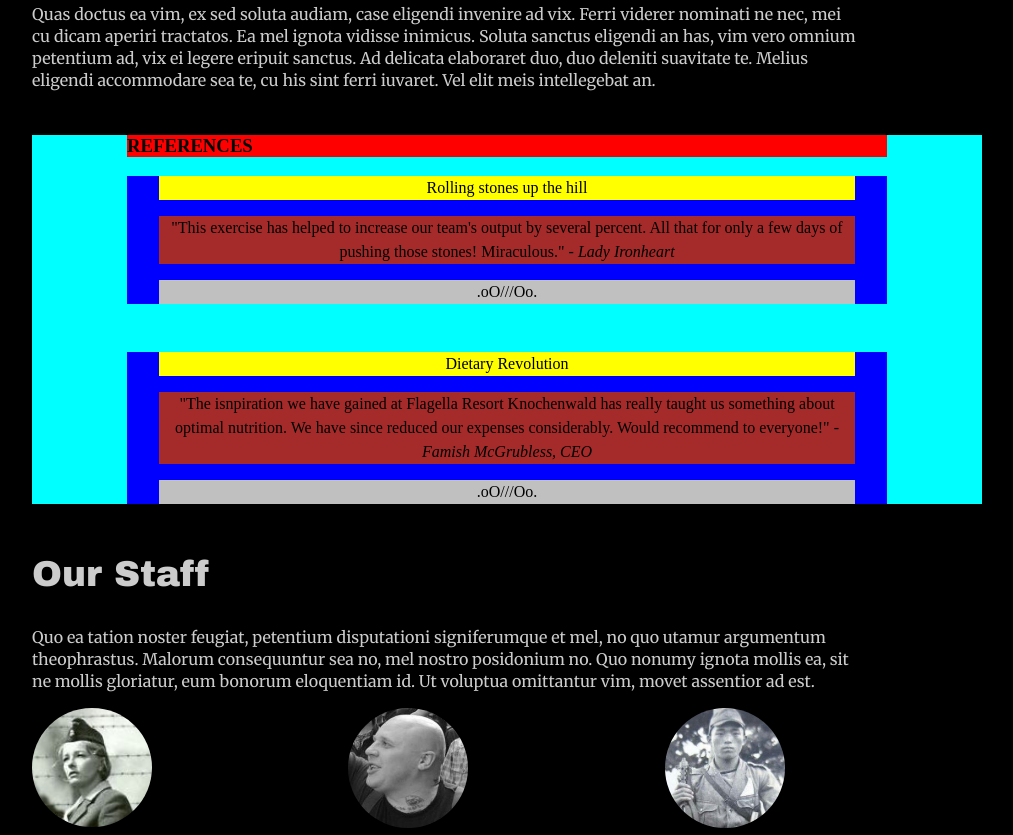
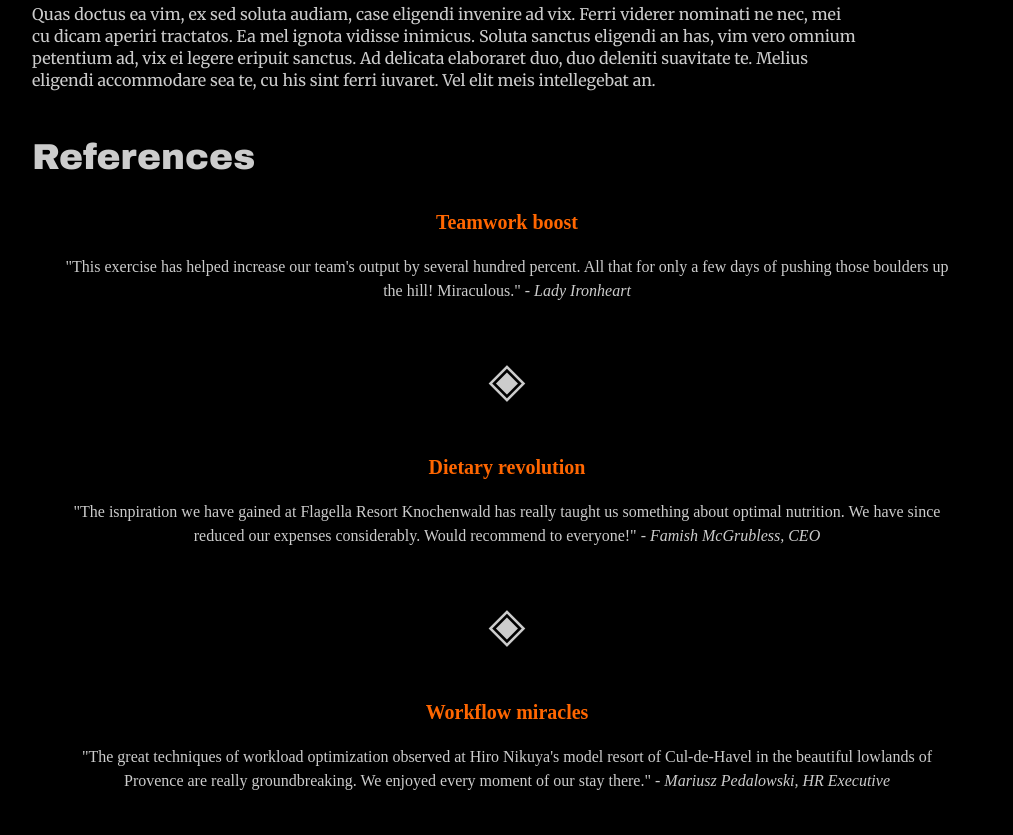
Before and after one commit to rainstormer/flagella, a plain HTML site: page index.html in a window 1280 px wide. Shown: the part 1307-2142 px from the top of the page, without its empty margins (133-1146 px from the left). Drawn offline with Linux system fonts and the light colour scheme.

Commit message:
refactor references section

```diff
--- a/assets/css/main.css
+++ b/assets/css/main.css
@@ -97,32 +97,19 @@
 
 
 /* CSS for references begins here */
- .title-article-x {
-     background-color: aqua;
-     margin: 1em auto;
-}
- .refs__header {
-     background-color: red;
-     width: 80%;
-     margin: 1em auto;
-}
  .refs__row {
-     background-color: blue;
-     width: 80%;
      margin: 0 auto 3em auto;
      text-align: center;
 }
- .refs__card {
-     background-color: green;
-     margin: 15px;
-}
  .refs__experience {
-     background-color: yellow;
+     font-size: 1.25rem;
+     color: var(--secondary-color, #ff6600);
      margin: 0 2em;
-     line-height: 1.5;
+     line-height: 1.25;
+     font-weight: bold;
 }
  .refs__testament {
-     background-color: brown;
+     color: var(--tertiary-color, #cccccc);
      margin: 0 2em;
      line-height: 1.5;
 }
@@ -130,9 +117,9 @@
      font-style: italic;
 }
  .refs__diamond {
-     background-color: silver;
+     font-size: 3rem;
+     color: var(--tertiary-color, #cccccc);
      margin: 0 2em;
-     line-height: 1.5;
 }
 
 /* CSS for staff table begins here */
--- a/index.html
+++ b/index.html
@@ -73,37 +73,47 @@
         <p class="title-article__text">Quas doctus ea vim, ex sed soluta audiam, case eligendi invenire ad vix. Ferri viderer nominati ne nec, mei cu dicam aperiri tractatos. Ea mel ignota vidisse inimicus. Soluta sanctus eligendi an has, vim vero omnium petentium ad, vix ei legere eripuit sanctus. Ad delicata elaboraret duo, duo deleniti suavitate te. Melius eligendi accommodare sea te, cu his sint ferri iuvaret. Vel elit meis intellegebat an.</p>
     </section>
 
-  <section class="title-article-x">
-    <div class="refs__header">
-      <h3>REFERENCES</h3>
-    </div>
-
+  <section class="title-article">
+    <h2 class="title-article__heading">References</h2>
     <div class="refs__row">
       <div class="refs__experience">
-	<p>Rolling stones up the hill</p>
+	<p>Teamwork boost</p>
       </div>
       <div class="refs__testament">
-	<p>"This exercise has helped to increase our team's output by several percent. All that for only a few days of pushing those stones! Miraculous."
+	<p>"This exercise has helped increase our team's output by several hundred percent. All that for only a few days of pushing those boulders up the hill! Miraculous."
         <span class="refs__source">- Lady Ironheart</span></p>
       </div>
       <div class="refs__diamond">
-        <p>.oO///Oo.</p>
+        <p>&#9672;</p>
       </div>
     </div>
 
     <div class="refs__row">
       <div class="refs__experience">
-	<p>Dietary Revolution</p>
+	<p>Dietary revolution</p>
       </div>
       <div class="refs__testament">
 	<p>"The isnpiration we have gained at Flagella Resort Knochenwald has really taught us something about optimal nutrition. We have since reduced our expenses considerably. Would recommend to everyone!"
         <span class="refs__source">- Famish McGrubless, CEO</span></p>
       </div>
       <div class="refs__diamond">
-        <p>.oO///Oo.</p>
+        <p>&#9672;</p>
       </div>
     </div>
-  </section></
+
+    <div class="refs__row">
+      <div class="refs__experience">
+	<p>Workflow miracles</p>
+      </div>
+      <div class="refs__testament">
+	<p>"The great techniques of workload optimization observed at Hiro Nikuya's model resort of Cul-de-Havel in the beautiful lowlands of Provence are really groundbreaking. We enjoyed every moment of our stay there."
+        <span class="refs__source">- Mariusz Pedalowski, HR Executive</span></p>
+      </div>
+      <div class="refs__diamond">
+        <p></p>
+      </div>
+    </div>
+  </section>
 
 
     <section class="title-article" id="our-staff">
```
